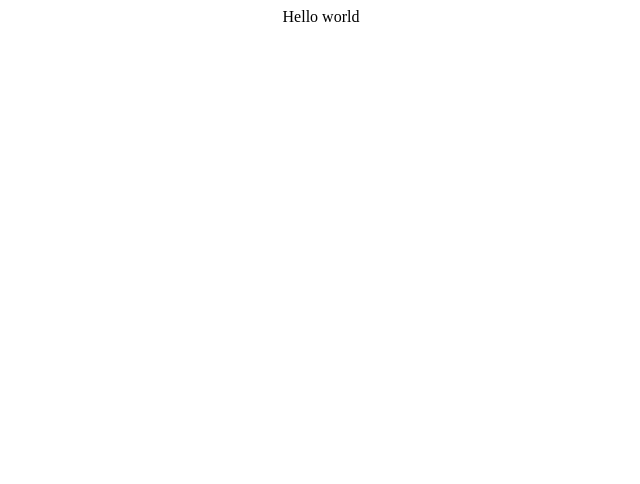
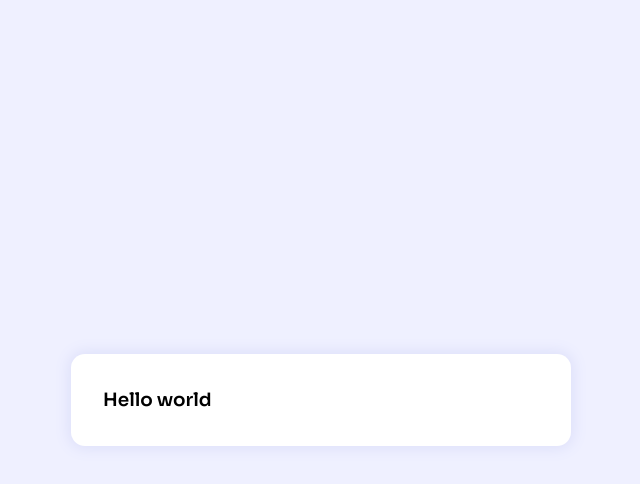
Before and after one commit to thungan1909/React-Learning, a React (Create React App) app in the folder formikdanieltruong/: page / in a window 1280 px wide. Shown: the top 484 px of the page, without its empty margins (319-959 px from the left). Built offline with nearby package versions, Linux system fonts and the light colour scheme.

Commit message:
update app.css  and import font into index.html

```diff
--- a/formikdanieltruong/public/index.html
+++ b/formikdanieltruong/public/index.html
@@ -9,6 +9,10 @@
       name="description"
       content="Web site created using create-react-app"
     />
+    <link
+    href="https://fonts.googleapis.com/css2?family=Sora:wght@600;700;800&display=swap"
+    rel="stylesheet"
+  />
     <link rel="apple-touch-icon" href="%PUBLIC_URL%/logo192.png" />
     <!--
       manifest.json provides metadata used when your web app is installed on a
--- a/formikdanieltruong/src/App.css
+++ b/formikdanieltruong/src/App.css
@@ -1,38 +1,33 @@
-.App {
+*,
+*::before,
+*::after {
+  box-sizing: border-box;
+  padding: 0;
+  margin: 0;
+}
+header {
+  font-size: 1.5rem;
+  color:rgb(119, 119, 252);
+  font-weight: 700;
   text-align: center;
 }
-
-.App-logo {
-  height: 40vmin;
-  pointer-events: none;
+body {
+  font-family: "Sora", sans-serif;
+  display: flex;
+  justify-content: center;
+  align-items: center;
+  min-height: 100vh;
+  background-color: rgb(239, 240, 255);
+  scroll-behavior: smooth;
+  text-rendering: optimizeSpeed;
+  line-height: 1.5;
+  padding: 1rem 2rem 1rem 2rem;
+  font-size: 1.15rem;
 }
-
-@media (prefers-reduced-motion: no-preference) {
-  .App-logo {
-    animation: App-logo-spin infinite 20s linear;
-  }
+.App {
+  background-color: white;
+  padding: 2rem;
+  min-width: 500px;
+  border-radius: 14px;
+  box-shadow: 0px 0px 14px 3px rgb(222, 224, 250);
 }
-
-.App-header {
-  background-color: #282c34;
-  min-height: 100vh;
-  display: flex;
-  flex-direction: column;
-  align-items: center;
-  justify-content: center;
-  font-size: calc(10px + 2vmin);
-  color: white;
-}
-
-.App-link {
-  color: #61dafb;
-}
-
-@keyframes App-logo-spin {
-  from {
-    transform: rotate(0deg);
-  }
-  to {
-    transform: rotate(360deg);
-  }
-}
```
